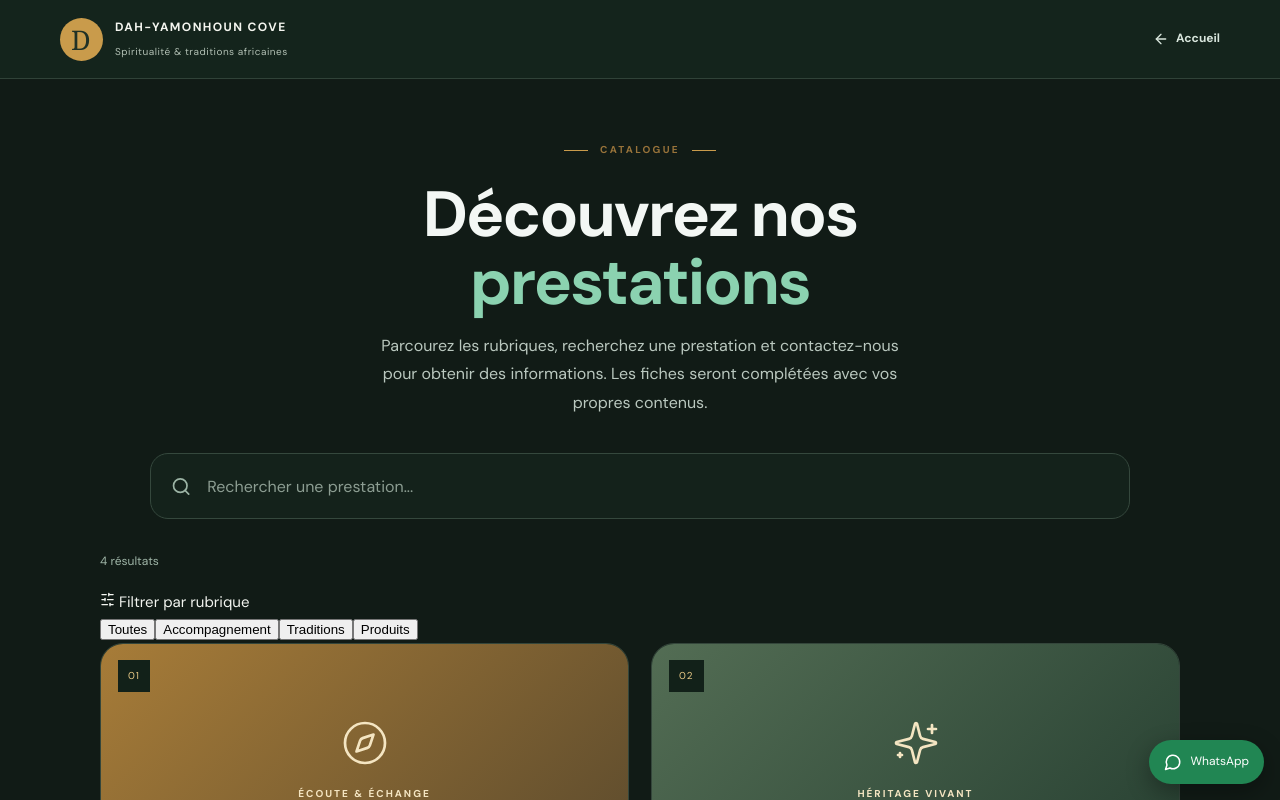
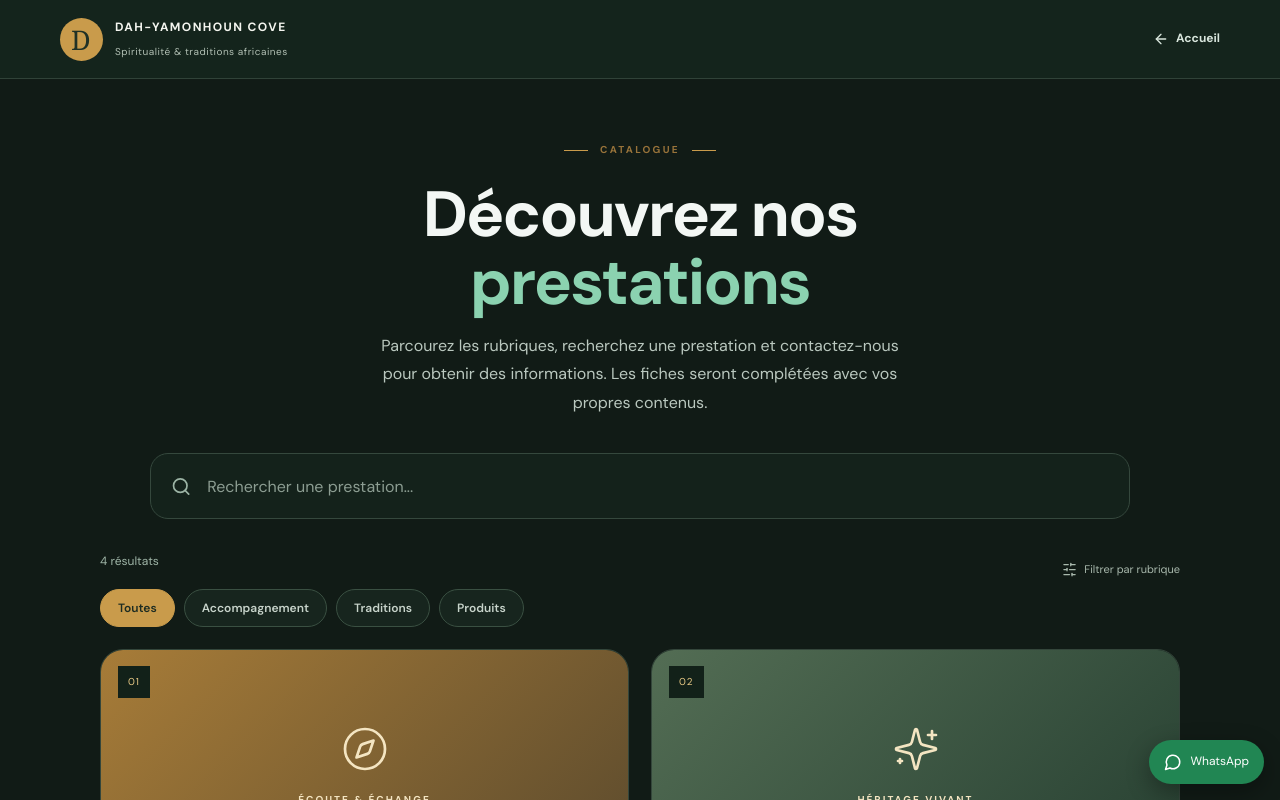
Before and after one commit to fofo-vianney/Dah-Yamonhoun-COVE, a Next.js app: page /prestations in a window 1280 px wide. Shown: the top 800 px of the page. Built offline with nearby package versions, Linux system fonts and the light colour scheme; a web font is replaced by a local one.

Commit message:
Ajoute les styles des filtres du catalogue

```diff
--- a/app/globals.css
+++ b/app/globals.css
@@ -209,3 +209,13 @@ main{width:100%;max-width:100%;overflow:hidden}
 .service-usage{margin-top:12px;padding:14px 13px;border-left:2px solid #c99b4b;background:#1d2c23}
 .service-usage strong{font-size:12px;color:#e3c47b;letter-spacing:.4px}
 .service-usage p{min-height:0!important;margin:7px 0 0;font-size:13px;color:#b9c6ba}
+
+
+/* Filtres interactifs du catalogue Dah-Yamonhoun COVE */
+.services-catalog-toolbar{display:flex;align-items:center;justify-content:space-between;gap:12px;flex-wrap:wrap}
+.services-catalog-filter-label{display:flex;align-items:center;gap:7px;color:#a9b9ad;font-size:11px}
+.services-catalog-filters{display:flex;flex-wrap:wrap;gap:9px;margin:0 0 22px}
+.services-catalog-filter{appearance:none;border:1px solid #3a5042;border-radius:999px;background:#17251e;color:#c7d3ca;padding:10px 17px;font:600 12px "DM Sans",sans-serif;cursor:pointer;transition:background .2s,border-color .2s,color .2s}
+.services-catalog-filter:hover{border-color:#c99b4b;color:#f5e4bd}
+.services-catalog-filter.active{background:#c99b4b;border-color:#c99b4b;color:#1d2c22}
+@media(max-width:620px){.services-catalog-toolbar{align-items:flex-start}.services-catalog-filters{gap:7px}.services-catalog-filter{padding:9px 13px;font-size:11px}}
```
